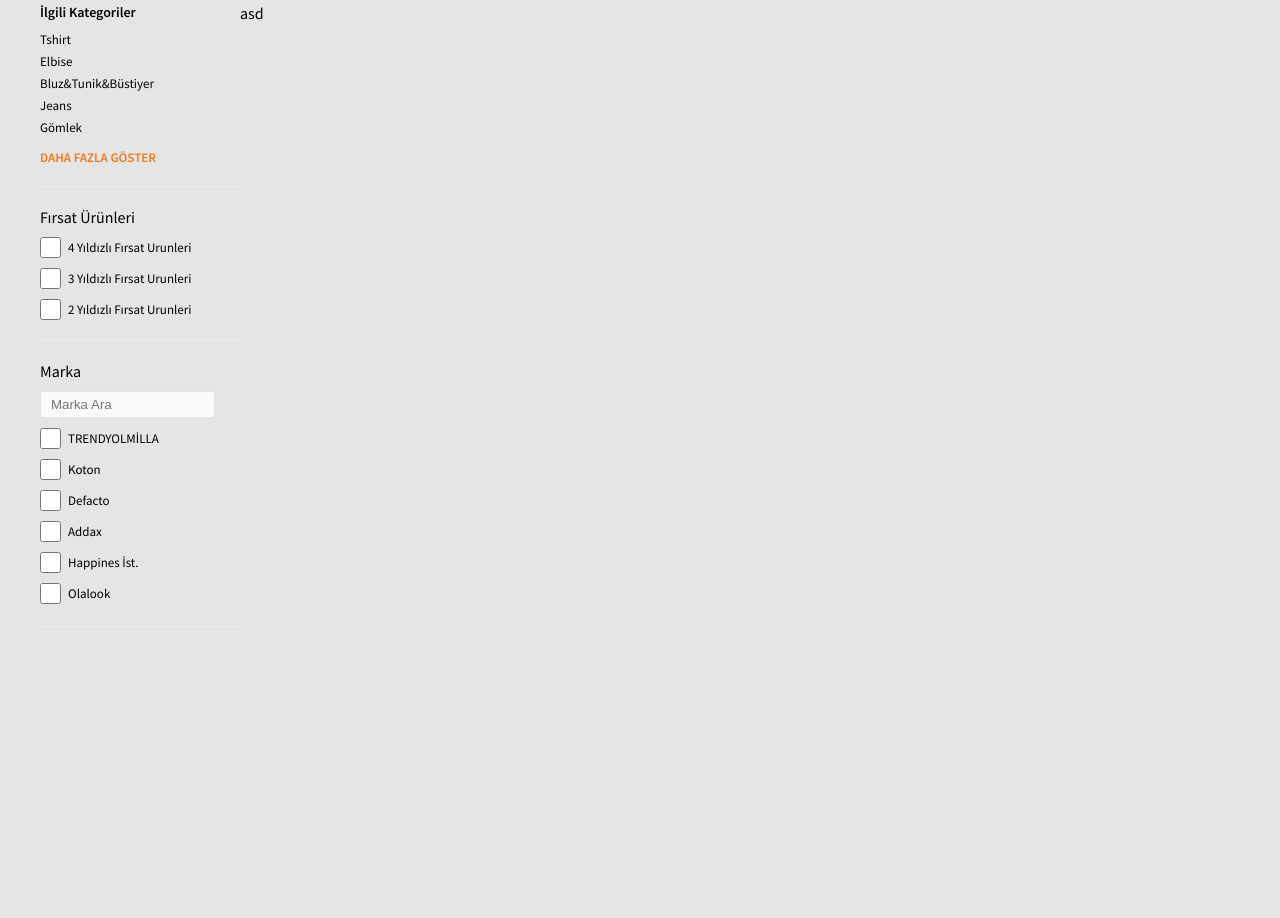
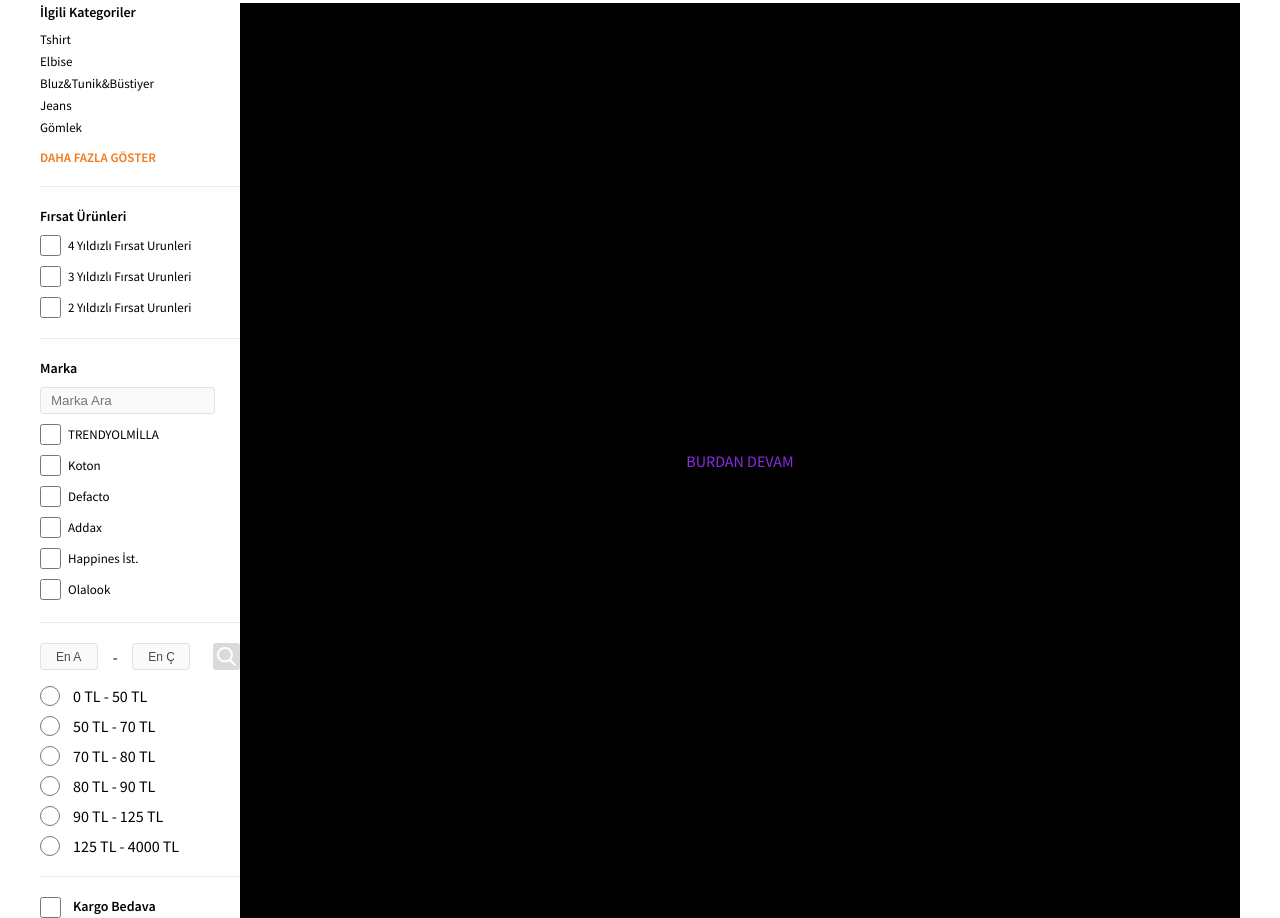
Before and after one commit to Trendyol-Front-End-Bootcamp/week-1-workshop-assignment-legolas-s-arrow-function, a plain HTML site: page products-page.html in a window 1280 px wide. Shown: the part 219-1137 px from the top of the page. Before the commit the page ends 846 px from the top, so only its background shows below. Drawn offline with Linux system fonts and the light colour scheme.

Commit message:
filter sidebar

```diff
--- a/products-page.html
+++ b/products-page.html
@@ -221,7 +221,7 @@
                 <div class="line"></div>
 
                 <div class="opportunity-product">
-                    <p>Fırsat Ürünleri</p>
+                    <p class="filter-title">Fırsat Ürünleri</p>
                     <ul>
                         <li><input type="checkbox" name="" id=""><label for="">4 Yıldızlı Fırsat Urunleri</label></li>
                         <li><input type="checkbox" name="" id=""><label for="">3 Yıldızlı Fırsat Urunleri</label></li>
@@ -232,9 +232,9 @@
                 <div class="line"></div>
 
                 <div class="brands">
-                    <p>Marka</p>
+                    <p class="filter-title">Marka</p>
                     <input type="text" name="" placeholder="Marka Ara" id="markaAra">
-                    <ul>
+                    <ul class="filter-search-item">
                         <li><input type="checkbox" name="" id=""><label for="">TRENDYOLMİLLA</label></li>
                         <li><input type="checkbox" name="" id=""><label for="">Koton</label></li>
                         <li><input type="checkbox" name="" id=""><label for="">Defacto</label></li>
@@ -247,17 +247,38 @@
                         <li><input type="checkbox" name="" id=""><label for="">Trend Alaçatı Stili</label></li>
                     </ul>
                 </div>
+                <div class="line"></div>
+                <div class="priceSearch">
+                    <div class="price-min-max">
+                        <input type="text" name="" placeholder="En Az" id="enAz">
+                        <p>-</p>
+                        <input type="text" name="" placeholder="En Çok" id="enCok">
+                        <button><svg width="19" height="19" viewBox="0 0 19 19" fill="none"
+                                xmlns="http://www.w3.org/2000/svg">
+                                <path
+                                    d="M18.7109 17.306L14.027 12.603C15.2255 11.2393 15.8879 9.48658 15.8909 7.671C15.8909 3.441 12.327 0 7.94597 0C3.56499 0 0 3.441 0 7.671C0 11.901 3.56499 15.342 7.94597 15.342C9.56845 15.3483 11.155 14.8645 12.498 13.954L17.2179 18.694C17.4149 18.891 17.6799 19 17.9639 19C18.2339 19 18.4889 18.9 18.6819 18.72C18.7796 18.6308 18.8581 18.5227 18.9127 18.4023C18.9673 18.2819 18.9969 18.1516 18.9997 18.0194C19.0025 17.8872 18.9785 17.7558 18.929 17.6332C18.8795 17.5106 18.8057 17.3993 18.7119 17.306H18.7109ZM7.94597 2.001C11.184 2.001 13.819 4.545 13.819 7.671C13.819 10.798 11.184 13.341 7.94597 13.341C4.70698 13.341 2.07299 10.798 2.07299 7.671C2.07299 4.545 4.70698 2.001 7.94597 2.001Z"
+                                    fill="white" />
+                            </svg></button>
+                    </div>
+                    <form>
+                        <ul>
+                            <li> <input type="radio" name="selection"><label for="">0 TL - 50 TL</label></li>
+                            <li> <input type="radio" name="selection"><label for="">50 TL - 70 TL</label></li>
+                            <li> <input type="radio" name="selection"><label for="">70 TL - 80 TL</label></li>
+                            <li> <input type="radio" name="selection"><label for="">80 TL - 90 TL</label></li>
+                            <li> <input type="radio" name="selection"><label for="">90 TL - 125 TL</label></li>
+                            <li> <input type="radio" name="selection"><label for="">125 TL - 4000 TL</label></li>
+                        </ul>
+                    </form>
+                </div>
 
                 <div class="line"></div>
 
+                <div id="free-shipping"><input type="checkbox" name="" ><label for="" class="filter-title">Kargo Bedava</label></div>
+            </div>
 
 
-            </div>
-
-            <div class="products-content">
-                asd
-
-            </div>
+            <div class="products-content" style="display: flex; justify-content: center; align-items: center; background-color: black; color: blueviolet;">BURDAN DEVAM</div>
         </div>
     </div>
 </body>
--- a/styles/main.css
+++ b/styles/main.css
@@ -19,7 +19,7 @@
 
 body {
   font-family: "Source Sans Pro", sans-serif;
-  background: #e5e5e5;
+  background: white;
 }
 
 a {
@@ -359,3 +359,114 @@ ul {
   border: 1.5px solid #d6d6d6;
   border-radius: 2px;
 }
+
+/**
+
+
+*/
+
+.filter-title {
+    font-family: Source Sans Pro;
+    font-style: normal;
+    font-weight: 600;
+    font-size: 14px;
+    line-height: 18px;
+
+    color: #000000;
+}
+
+.filter-search-item {
+  font-family: Source Sans Pro;
+  font-style: normal;
+  font-weight: normal;
+  font-size: 13px;
+  line-height: 16px;
+  color: #000000;
+}
+
+.filter-search-price-item {
+  font-family: Source Sans Pro;
+  font-style: normal;
+  font-weight: normal;
+  font-size: 12px;
+  line-height: 15px;
+  color: #000000;
+}
+
+/***/
+#free-shipping {
+  display: flex;
+  gap: 12px;
+}
+
+#free-shipping input {
+  width: 21px;
+  height: 21px;
+  background: #ffffff;
+  border: 1.5px solid #d6d6d6;
+  border-radius: 2px;
+}
+
+.priceSearch form {
+  display: flex;
+  flex-direction: column;
+  gap: 10px;
+}
+
+.price-min-max input {
+  padding: 6px 15px 6px 15px;
+  background: #fafafa;
+  border: 1px solid #e2e2e2;
+  border-radius: 3px;
+
+  width: 58px;
+  height: 27px;
+}
+
+.price-min-max button {
+  margin-left: 8px;
+  background: #dadada;
+  border-radius: 3px;
+  border: none;
+  padding: 4px;
+  width: 27px;
+  height: 27px;
+}
+
+.price-min-max input::placeholder {
+  font-style: normal;
+  font-weight: normal;
+  font-size: 12px;
+  line-height: 15px;
+  color: #4b4b4b;
+}
+
+.price-min-max {
+  display: flex;
+  justify-content: space-between;
+  align-items: center;
+  margin-bottom: 16px;
+  gap: 10px;
+}
+
+.priceSearch label {
+  margin-left: 13px;
+}
+
+.priceSearch form ul {
+  display: flex;
+  flex-direction: column;
+  gap: 10px;
+}
+
+.priceSearch form li {
+  display: flex;
+  align-items: center;
+}
+
+.priceSearch form li input {
+  background: #ffffff;
+  border: 1.5px solid #d6d6d6;
+  width: 20px;
+  height: 20px;
+}
```
